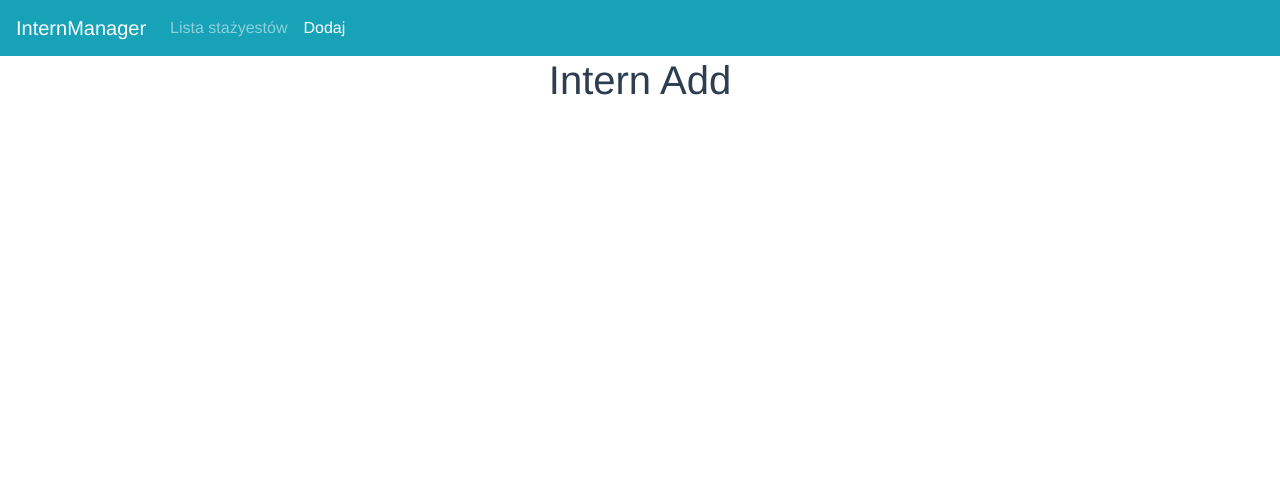
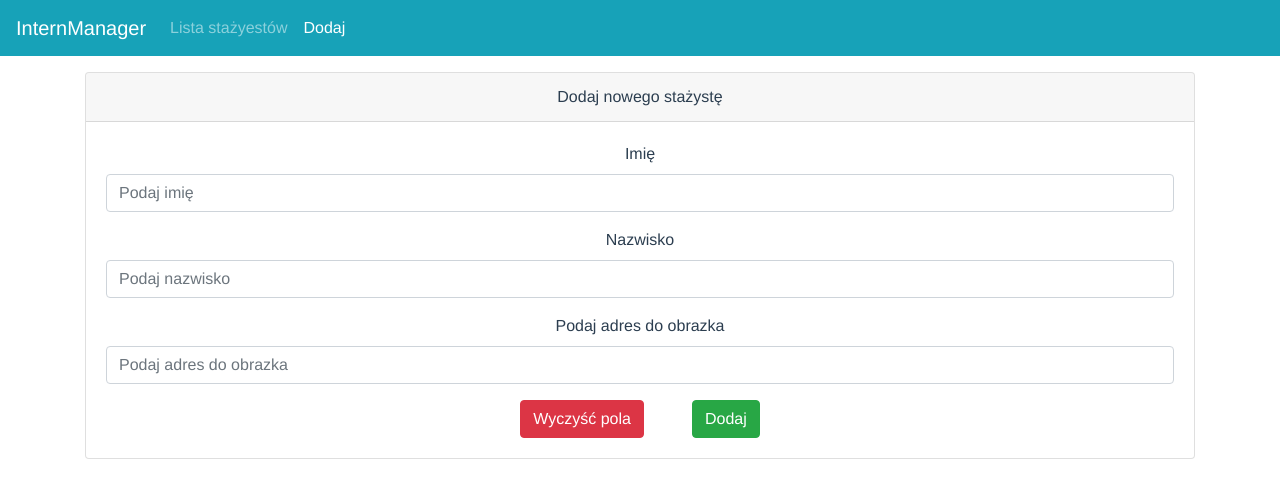
Before and after one commit to sirmarbug/intern-manager, a Vue app: page /intern-add in a window 1280 px wide. Shown: the top 498 px of the page. Built offline with nearby package versions, Linux system fonts and the light colour scheme; what vuejs-logger would draw is missing.

Commit message:
IM: Created add intern form

```diff
--- a/src/views/InternAdd.vue
+++ b/src/views/InternAdd.vue
@@ -1,12 +1,57 @@
 <template>
-    <div class="intern-list">
-        <h1>Intern Add</h1>
+  <div class="intern-list mb-3">
+    <div class="container">
+      <div class="row">
+        <div class="col">
+          <b-card class="mt-3" header="Dodaj nowego stażystę">
+            <b-form @submit="onSubmit" @reset="onReset">
+              <b-form-group id="input-group-first-name" label="Imię" label-for="input-first-name">
+                <b-form-input id="input-first-name" v-model="form.firstName" type="text" required placeholder="Podaj imię">
+                </b-form-input>
+              </b-form-group>
+
+              <b-form-group id="input-group-last-name" label="Nazwisko" label-for="input-last-name">
+                <b-form-input id="input-last-name" v-model="form.lastName" type="text" required placeholder="Podaj nazwisko"></b-form-input>
+              </b-form-group>
+
+              <b-form-group id="input-group-avatar" label="Podaj adres do obrazka" label-for="input-avatar">
+                <b-form-input id="input-avatar" v-model="form.avatar" type="text" required placeholder="Podaj adres do obrazka"></b-form-input>
+              </b-form-group>
+
+              <b-button class="mr-5" type="reset" variant="danger">Wyczyść pola</b-button>
+              <b-button type="submit" variant="success">Dodaj</b-button>
+            </b-form>
+          </b-card>
+        </div>
+      </div>
     </div>
+  </div>
 </template>
 
 <script>
 export default {
   name: 'InternAdd',
+  data() {
+      return {
+        form: {
+          firstName: '',
+          lastName: '',
+          avatar: ''
+        }
+      }
+    },
+    methods: {
+      onSubmit(evt) {
+        evt.preventDefault()
+        this.$log.debug(this.form);
+      },
+      onReset(evt) {
+        evt.preventDefault()
+        this.form.firstName = ''
+        this.form.lastName = ''
+        this.form.avatar = ''
+      }
+    }
 }
 </script>
 
```
